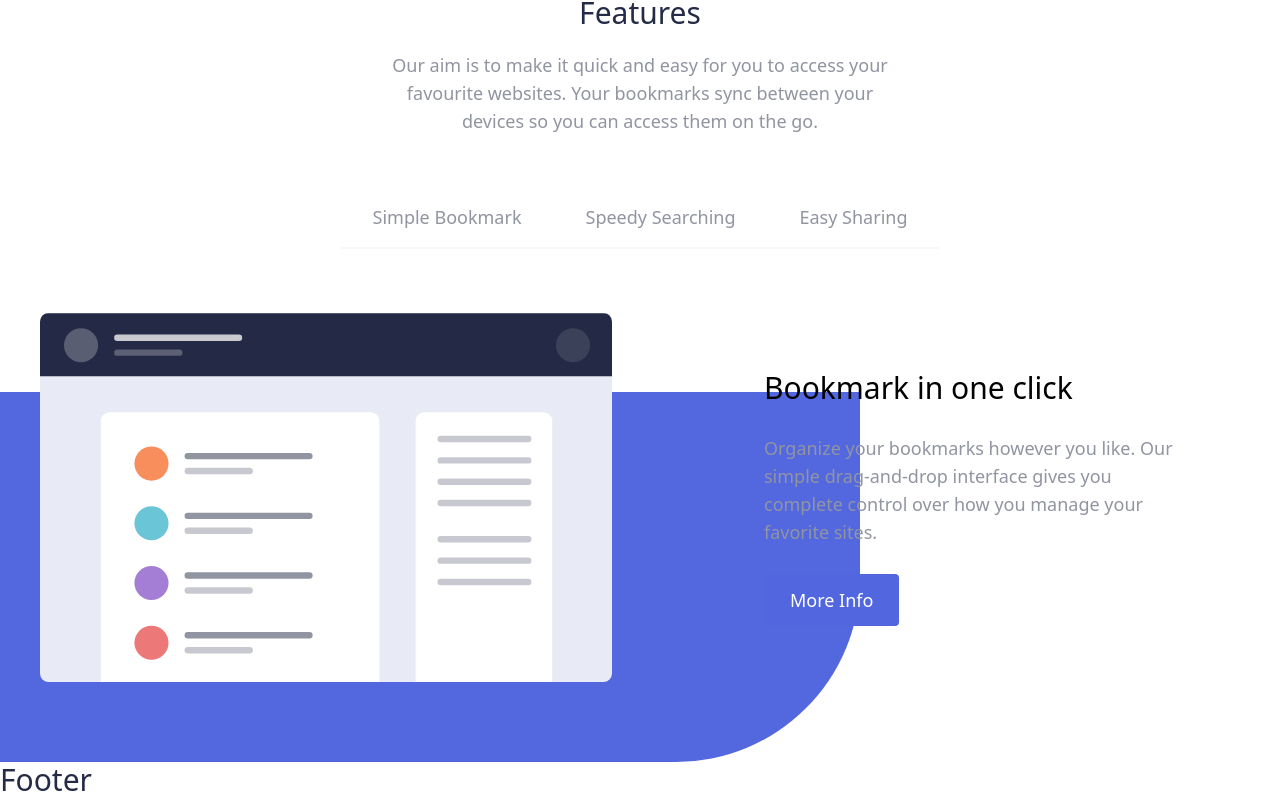
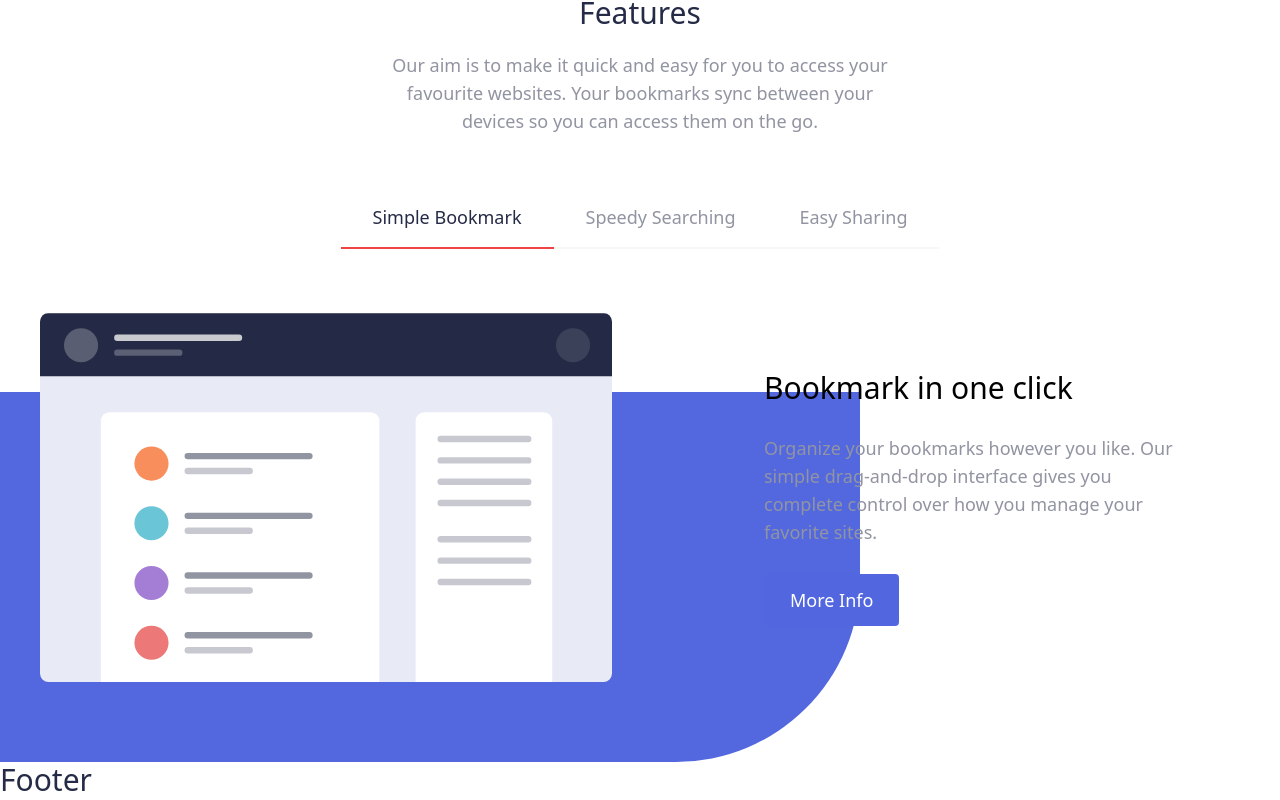
Before and after one commit to AlvesPHGA/bookmark, a React (Vite) app: page / in a window 1280 px wide. Shown: the part 785-1585 px from the top of the page. Built offline with nearby package versions, Linux system fonts and the light colour scheme.

Commit message:
update: buttons components on tab features

```diff
--- a/src/ui/components/Features/TabComponent.tsx
+++ b/src/ui/components/Features/TabComponent.tsx
@@ -1,3 +1,4 @@
+import React from 'react';
 import { Button } from '../Form/Button';
 import { DivComponent } from '../TagsComponents';
 import { ContentTabsComponent } from './ContentTabsComponent';
@@ -5,11 +6,25 @@ import { ContentTabsComponent } from './ContentTabsComponent';
 const legendButton = ['Simple Bookmark', 'Speedy Searching', 'Easy Sharing'];
 
 export const TabComponent = () => {
+   const [activeTab, setActiveTab] = React.useState(0);
+
+   function handleTab(index: number) {
+      setActiveTab(index);
+   }
+
+   console.log(activeTab);
+
    return (
       <DivComponent box="tab_component">
          <DivComponent box="tab_buttons">
             {legendButton.map((legend, index) => (
-               <Button key={index} types="btn_tab" data-testid={legend}>
+               <Button
+                  key={index}
+                  types="btn_tab"
+                  isActiveTab={index === activeTab}
+                  data-testid={legend}
+                  onClick={() => handleTab(index)}
+               >
                   {legend}
                </Button>
             ))}
--- a/src/ui/components/Form/Button.tsx
+++ b/src/ui/components/Form/Button.tsx
@@ -1,14 +1,6 @@
 import { ButtonProps } from '../../../data/@types/IForms';
 import { buttonStyle } from '../../styles/formsStyles';
 
-export const Button = ({ types, ...props }: ButtonProps) => {
-   return (
-      <button
-         className={buttonStyle({ types })}
-         {...props}
-         onClick={(ev) => {
-            console.log(ev.currentTarget.dataset);
-         }}
-      />
-   );
+export const Button = ({ types, isActiveTab, ...props }: ButtonProps) => {
+   return <button className={buttonStyle({ types, isActiveTab })} {...props} />;
 };
--- a/src/ui/styles/formsStyles.tsx
+++ b/src/ui/styles/formsStyles.tsx
@@ -9,9 +9,14 @@ export const buttonStyle = tv({
          btn_tab:
             'rounded-none bg-transparent text-grayishBlue font-medium border-0 px-8 border-b-2 border-[#f7f7f7]  pb-4',
       },
+
+      isActiveTab: {
+         true: 'border-b-2 border-red-500 text-veryDarkBlue hover:text-veryDarkBlue',
+      },
    },
 
    defaultVariants: {
       types: 'login',
+      isActiveTab: false,
    },
 });
```
